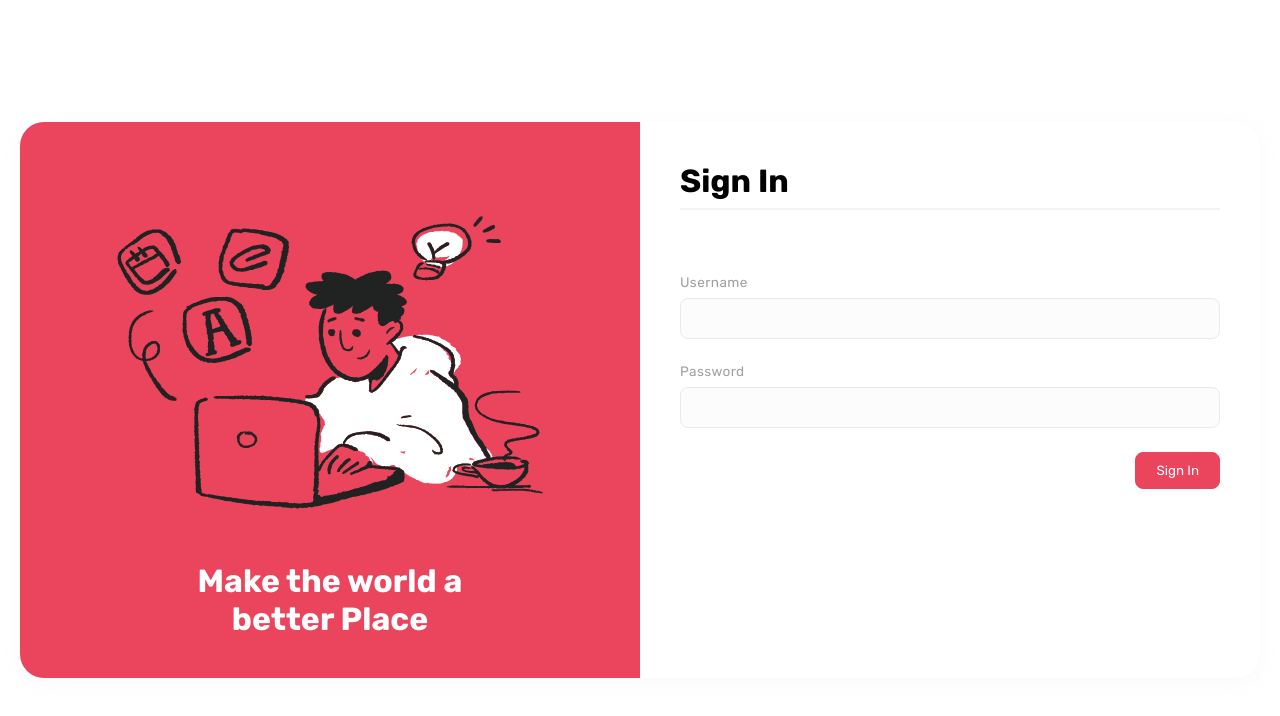
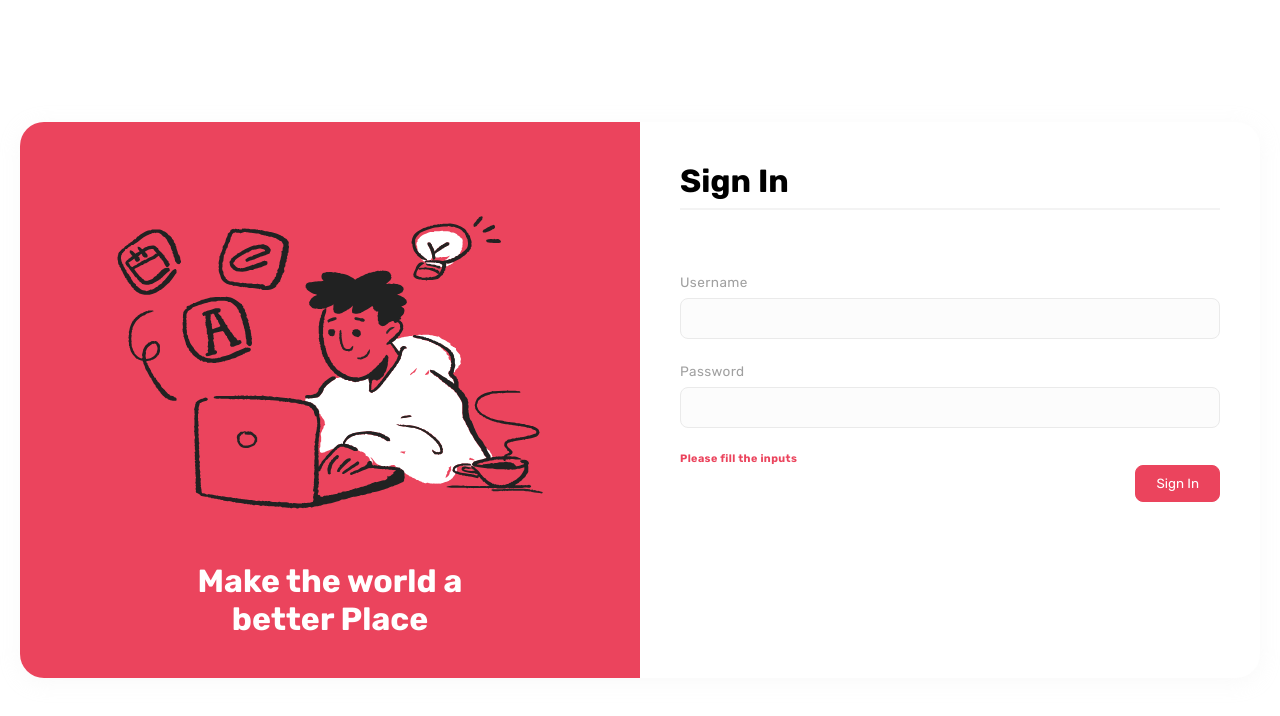
Before and after one commit to nitipon-apaisri/nitipon-meetup-project, a React (Create React App) app: page /auth in a window 1280 px wide. Both pictures are taken after a click on the button "Sign In". Shown: the top 716 px of the page. Built offline with nearby package versions, Linux system fonts and the light colour scheme.

Commit message:
Added error msg for wrong and empty inputs

```diff
--- a/src/componets/SignIn/SignIn.tsx
+++ b/src/componets/SignIn/SignIn.tsx
@@ -7,19 +7,24 @@ const SignIn = () => {
     const authContext = useContext(AuthContext);
     const [username, setUsername] = useState("");
     const [password, setPasswprd] = useState("");
+    const [errorMsg, setErrorMsg] = useState(false);
+    const [wrongInputs, setWrongInput] = useState(false);
     const navigate = useNavigate();
     const submit = () => {
         if (username === "" && password === "") {
-            console.log("please fill the inputs");
+            setErrorMsg(true);
         } else {
             users.find((r) => {
                 if (r.username === username && r.password === password) {
                     authContext.singIn(username, password);
+                    setErrorMsg(false);
+                    setWrongInput(false);
                     setUsername("");
                     setPasswprd("");
                     navigate("/");
                 } else {
-                    console.log("Not find user");
+                    setErrorMsg(true);
+                    setWrongInput(true);
                 }
                 return 0;
             });
@@ -56,6 +61,12 @@ const SignIn = () => {
                                 }}
                             />
                         </div>
+
+                        {errorMsg && (
+                            <div className="error-msg">
+                                {wrongInputs ? <h6>Username or password is wrong</h6> : <h6>Please fill the inputs</h6>}
+                            </div>
+                        )}
                         <div className="footer">
                             <button onClick={submit}>
                                 <p>Sign In</p>
--- a/src/css/style.css
+++ b/src/css/style.css
@@ -231,6 +231,10 @@
 .user-auth-container .auth-contents .right .inputs button:hover p {
   color: #eb445d;
 }
+.user-auth-container .auth-contents .right .error-msg h6 {
+  letter-spacing: 0.025rem;
+  color: #eb445d;
+}
 
 h1, h2, h3, h4, h5, h6, p, a, label {
   margin: 0;
--- a/src/style/_sign-in.scss
+++ b/src/style/_sign-in.scss
@@ -75,6 +75,12 @@
                     transition-duration: 200ms;
                 }
             }
+            .error-msg {
+                h6 {
+                    letter-spacing: 0.025rem;
+                    color: #eb445d;
+                }
+            }
         }
     }
 }
```
Also changed, not shown: 1 other file (tests, documents, lock files or other folders).
